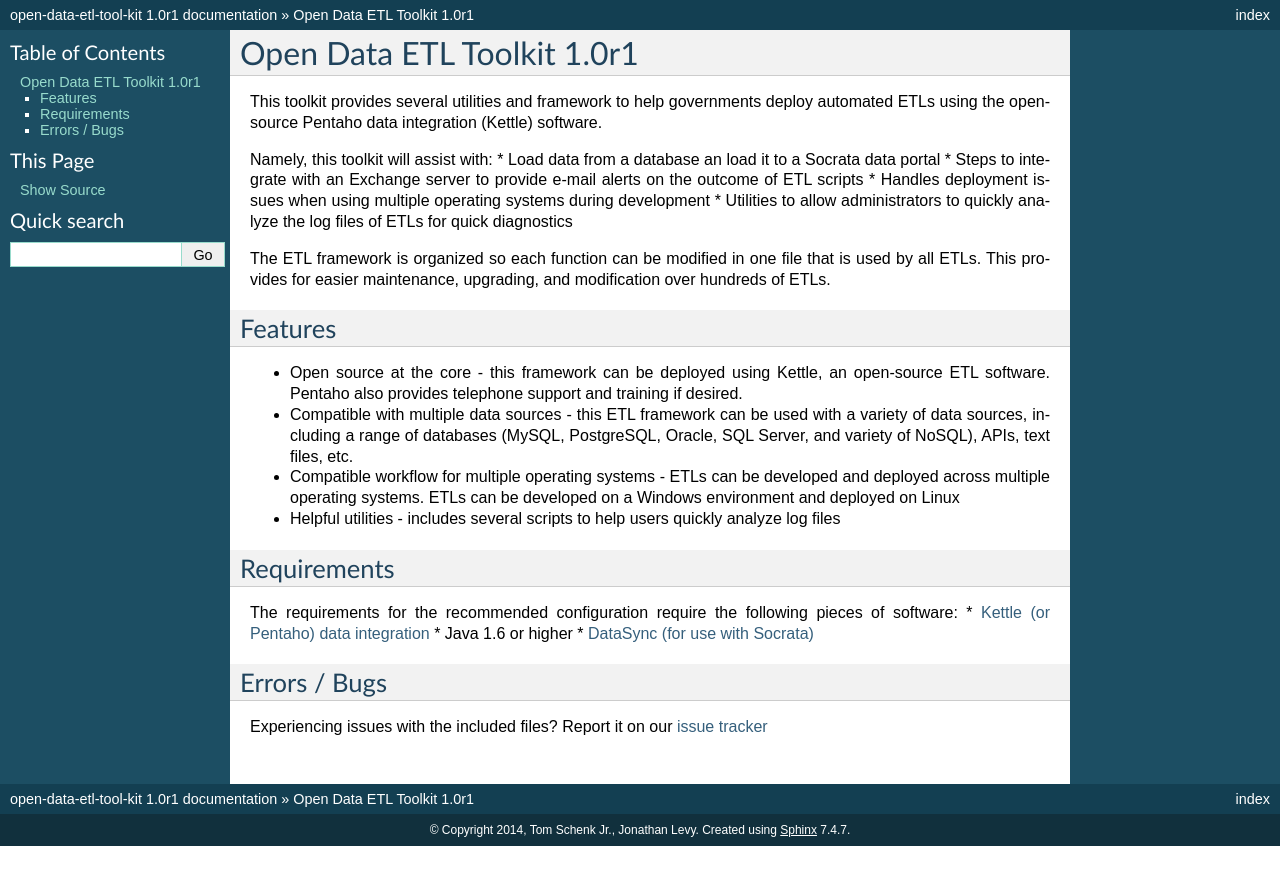
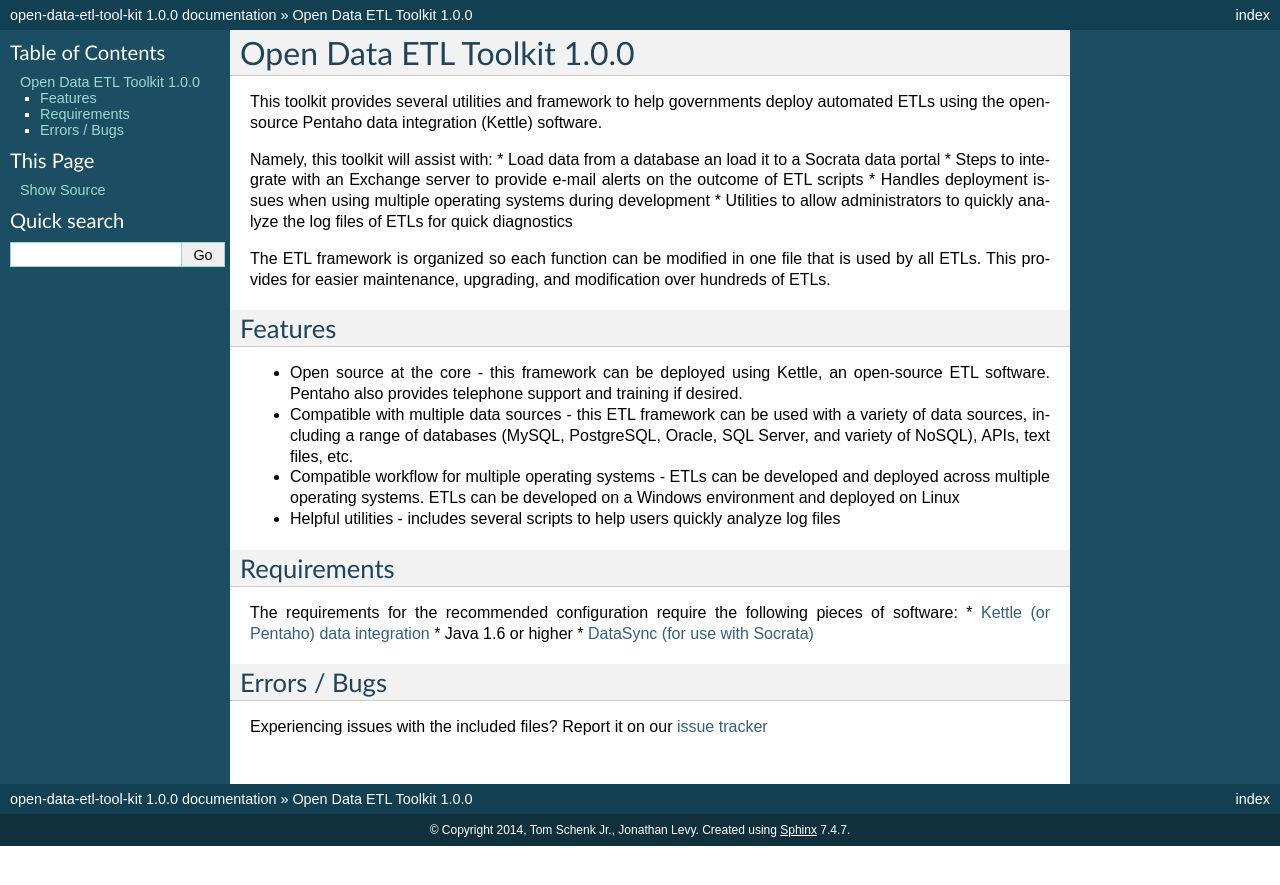
Before and after one commit to Chicago/open-data-etl-utility-kit, a Sphinx documentation site: the page built from docs/index.rst, in a window 1280 px wide. Shown: the top 885 px of the page. Built offline with Sphinx 7.4.7, drawn with Linux system fonts in a browser that asks for light colours.

Commit message:
Fixed version sequence

```diff
--- a/docs/conf.py
+++ b/docs/conf.py
@@ -53,7 +53,7 @@
 # The short X.Y version.
 version = '1.0'
 # The full version, including alpha/beta/rc tags.
-release = '1.0r1'
+release = '1.0.0'
 
 # The language for content autogenerated by Sphinx. Refer to documentation
 # for a list of supported languages.
```
